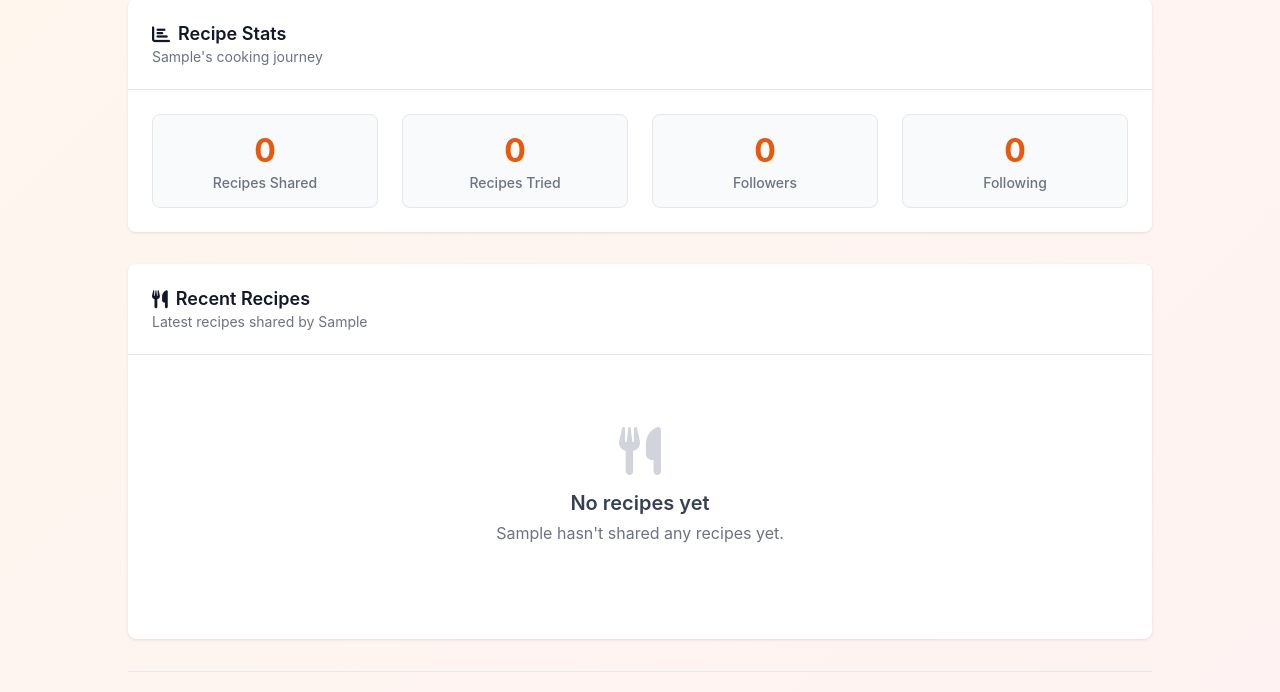
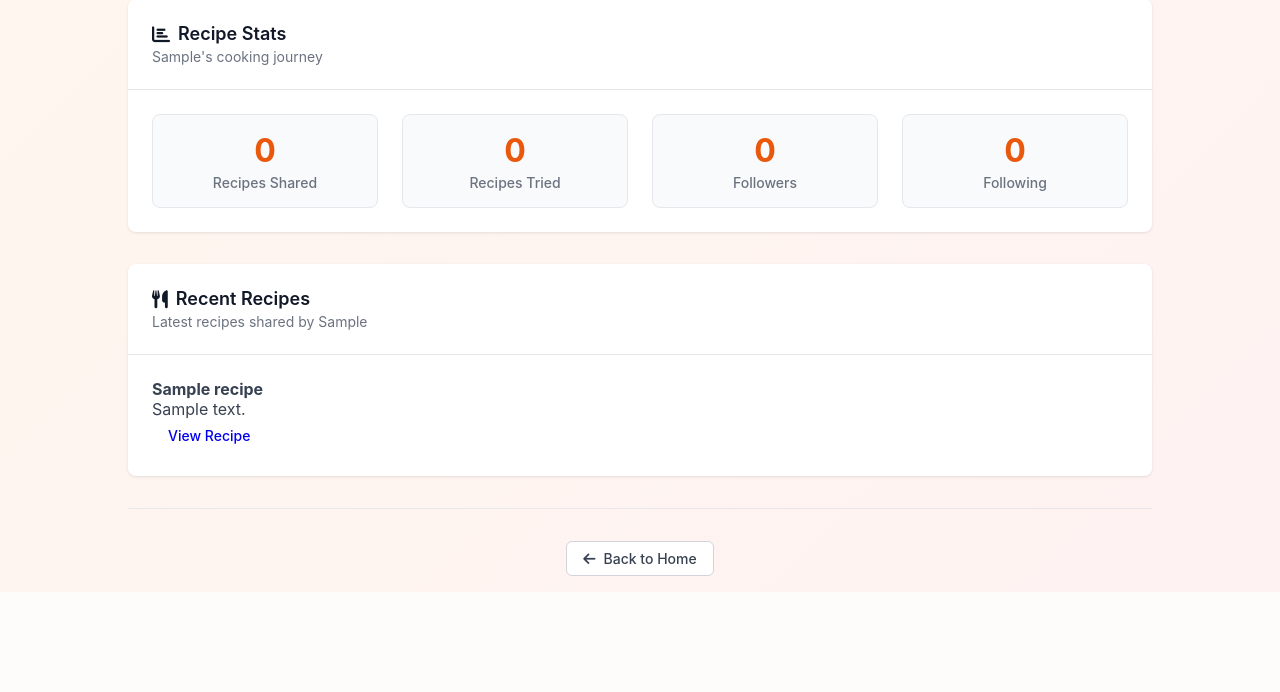
Before and after one commit to NahomTorba/Enibla-recipe-sharing, a Django app: template Enibla/App/templates/profile/profile_detail.html in a window 1280 px wide. Shown: the part 519-1211 px from the top of the page. After the commit the page ends 1095 px from the top, so only its background shows below. Run offline with Django 5.2, Linux system fonts and the light colour scheme; the template is opened without the code that fills it: most values are stand-ins (such as "Sample title", 1, 10 or a date in 2020); grey boxes marked "Sample" are stand-in pictures; parts of the project's set-up code (start-up, migrations or seed data) failed here and were passed over.

Commit message:
bug fix: shared recipe not showig up under user profile details

```diff
--- a/Enibla/App/templates/profile/profile_detail.html
+++ b/Enibla/App/templates/profile/profile_detail.html
@@ -132,23 +132,36 @@
         </div>
 
         <!-- Recent Recipes Section (Placeholder for future features) -->
+        <!-- Recent Recipes Section -->
 <div class="card">
     <div class="card-header">
         <h3><i class="fas fa-utensils"></i> Recent Recipes</h3>
         <p>Latest recipes shared by {{ profile.user.first_name|default:profile.user.username }}</p>
     </div>
     <div class="card-content">
+        {% if recipes %}
+            <div class="recipes-list">
+                {% for recipe in recipes %}
+                    <div class="recipe-card">
+                        <h4>{{ recipe.title }}</h4>
+                        <p>{{ recipe.description|truncatechars:100 }}</p>
+                        <a href="#" class="btn btn-sm">View Recipe</a>
+                    </div>
+                {% endfor %}
+            </div>
+        {% else %}
             <div class="empty-state">
                 <i class="fas fa-utensils empty-icon"></i>
                 <h4>No recipes yet</h4>
                 <p>{{ profile.user.first_name|default:profile.user.username }} hasn't shared any recipes yet.</p>
                 {% if request.user == profile.user %}
-                        <a href="#" class="btn btn-outline">
+                    <a href="{% url 'recipe_create' %}" class="btn btn-outline">
                         <i class="fas fa-plus"></i>
                         Share Your First Recipe
                     </a>
                 {% endif %}
             </div>
+        {% endif %}
     </div>
 </div>
 
--- a/Enibla/App/views.py
+++ b/Enibla/App/views.py
@@ -141,12 +141,14 @@
     try:
         user = User.objects.get(username=username)
         profile = UserProfile.objects.get(user=user)
+        recipes = Recipe.objects.filter(author=profile).order_by('-created_at')
     except (User.DoesNotExist, UserProfile.DoesNotExist):
         messages.error(request, 'Profile not found.')
         return redirect('home')
 
     context = {
         'profile': profile,
+        'recipes': recipes,
     }
     return render(request, 'profile/profile_detail.html', context)
 
@@ -230,7 +232,7 @@
 
             recipe.save()
             messages.success(request, 'Recipe shared successfully!')
-            return redirect('recipe_detail', recipe_id=recipe.id)
+            return redirect('profile_detail', username=request.user.username)
         else:
             messages.error(request, 'Please correct the errors below.')
     else:
```
Also changed, not shown: Enibla/media/recipe_images/Screenshot_2025-06-14_165432.png (added), Enibla/media/recipe_images/Screenshot_2025-06-14_165432_dedShKU.png (added), Enibla/media/recipe_images/doroethiopia.jpg (added). Lines whose indentation alone changed are shown as unchanged.
